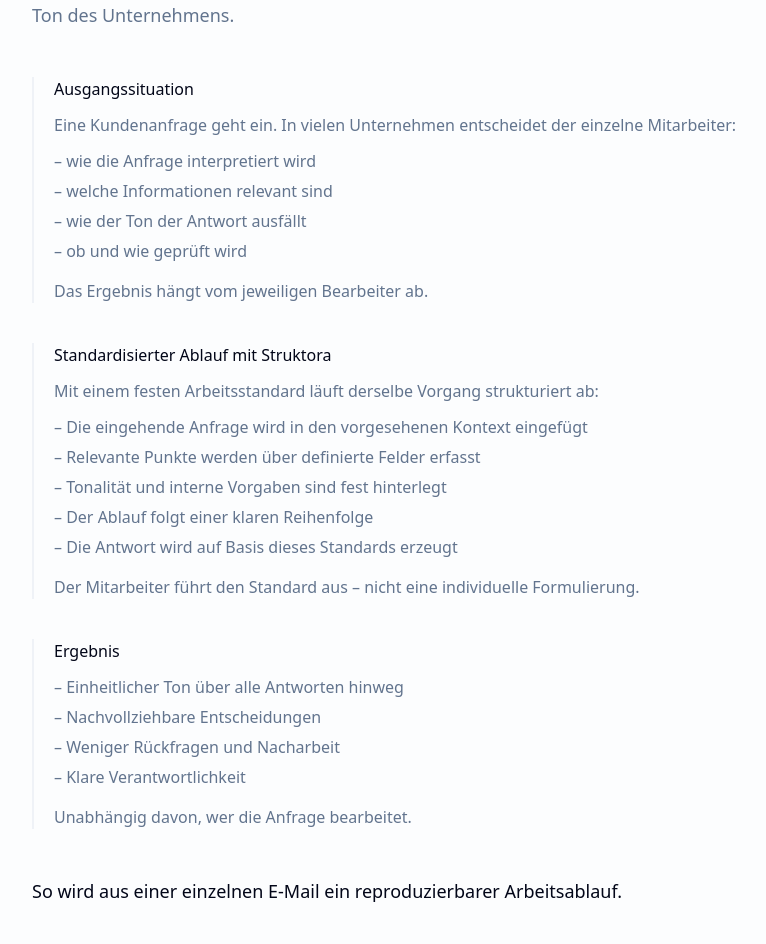
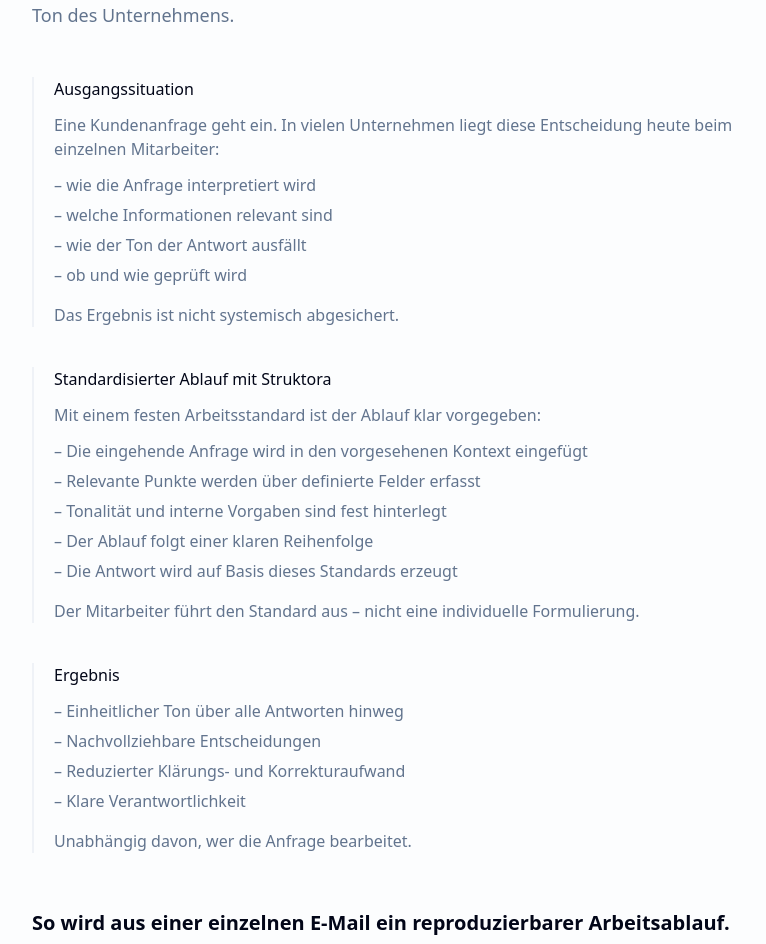
Before and after one commit to berndgalter-lab/struktora, a Next.js app: page / in a window 1280 px wide. Shown: the part 3668-4612 px from the top of the page, without its empty margins (240-1006 px from the left). Built offline with nearby package versions, Linux system fonts and the light colour scheme.

Commit message:
fix abschnitt

```diff
--- a/src/components/marketing/use-case-example.tsx
+++ b/src/components/marketing/use-case-example.tsx
@@ -22,8 +22,8 @@
               Ausgangssituation
             </h3>
             <p className="mb-3 text-muted-foreground">
-              Eine Kundenanfrage geht ein. In vielen Unternehmen entscheidet der
-              einzelne Mitarbeiter:
+              Eine Kundenanfrage geht ein. In vielen Unternehmen liegt diese
+              Entscheidung heute beim einzelnen Mitarbeiter:
             </p>
             <ul className="space-y-1.5 text-muted-foreground">
               <li>– wie die Anfrage interpretiert wird</li>
@@ -32,7 +32,7 @@
               <li>– ob und wie geprüft wird</li>
             </ul>
             <p className="mt-4 text-muted-foreground">
-              Das Ergebnis hängt vom jeweiligen Bearbeiter ab.
+              Das Ergebnis ist nicht systemisch abgesichert.
             </p>
           </div>
 
@@ -42,8 +42,7 @@
               Standardisierter Ablauf mit Struktora
             </h3>
             <p className="mb-3 text-muted-foreground">
-              Mit einem festen Arbeitsstandard läuft derselbe Vorgang
-              strukturiert ab:
+              Mit einem festen Arbeitsstandard ist der Ablauf klar vorgegeben:
             </p>
             <ul className="space-y-1.5 text-muted-foreground">
               <li>
@@ -69,7 +68,7 @@
             <ul className="space-y-1.5 text-muted-foreground">
               <li>– Einheitlicher Ton über alle Antworten hinweg</li>
               <li>– Nachvollziehbare Entscheidungen</li>
-              <li>– Weniger Rückfragen und Nacharbeit</li>
+              <li>– Reduzierter Klärungs- und Korrekturaufwand</li>
               <li>– Klare Verantwortlichkeit</li>
             </ul>
             <p className="mt-4 text-muted-foreground">
@@ -79,7 +78,7 @@
         </div>
 
         {/* Abschließender Satz */}
-        <p className="mt-10 text-base font-medium text-foreground md:mt-12 md:text-lg">
+        <p className="mt-12 text-lg font-semibold text-foreground md:mt-14 md:text-xl">
           So wird aus einer einzelnen E-Mail ein reproduzierbarer
           Arbeitsablauf.
         </p>
```
